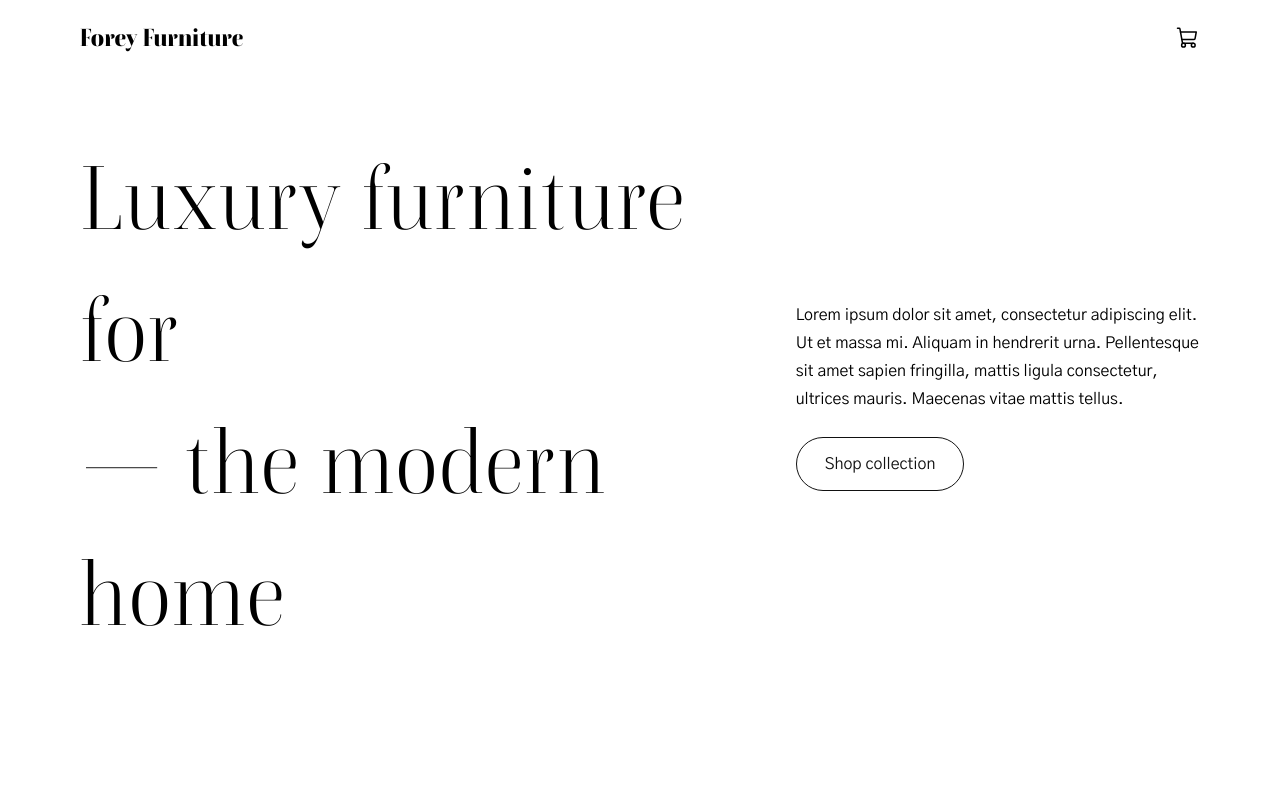
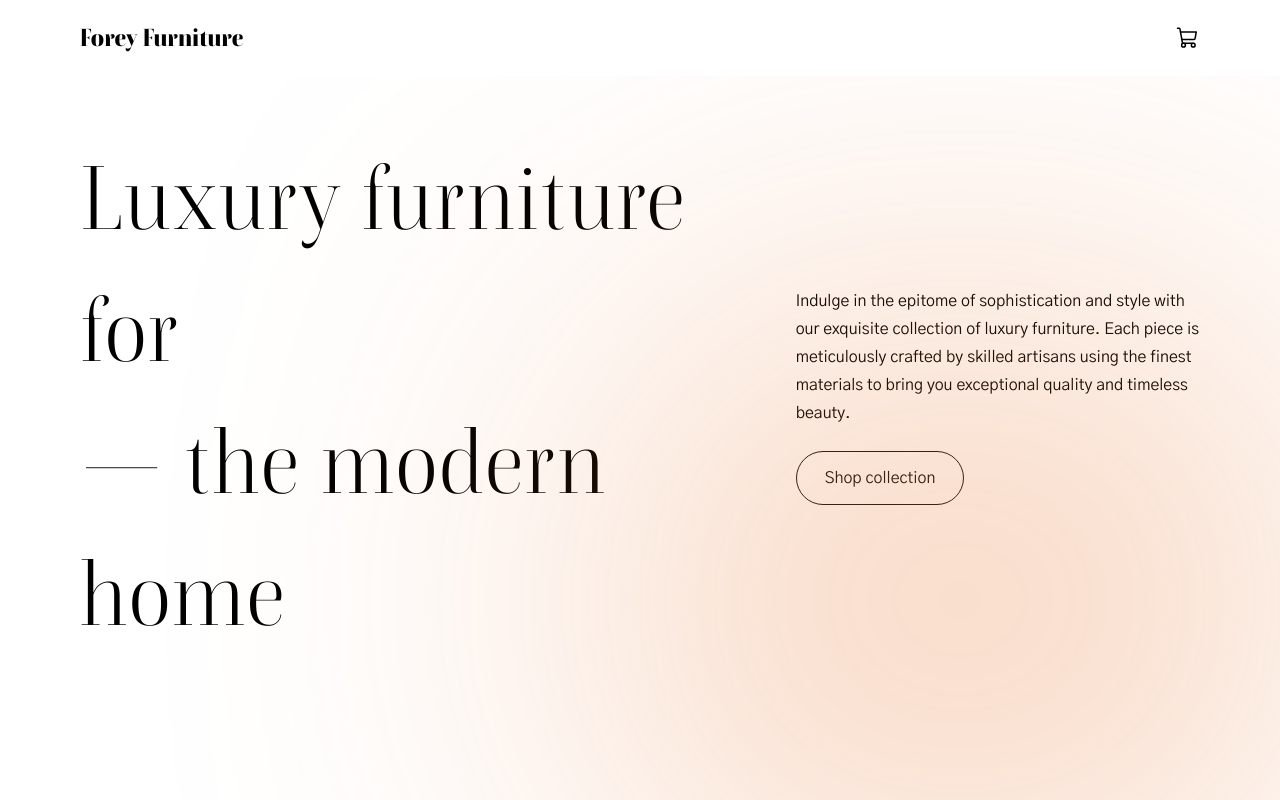
Before and after one commit to foreycodes/React-ECommerce, a React (Create React App) app: page / in a window 1280 px wide. Shown: the top 800 px of the page. Built offline with nearby package versions, Linux system fonts and the light colour scheme.

Commit message:
Final touches

```diff
--- a/public/index.html
+++ b/public/index.html
@@ -7,7 +7,7 @@
     <meta name="theme-color" content="#000000" />
     <meta
       name="description"
-      content="Web site created using create-react-app"
+      content="Luxury furniture website"
     />
     <link rel="apple-touch-icon" href="%PUBLIC_URL%/logo192.png" />
     <!--
@@ -24,7 +24,7 @@
       work correctly both with client-side routing and a non-root public URL.
       Learn how to configure a non-root public URL by running `npm run build`.
     -->
-    <title>React App</title>
+    <title>Forey Furniture</title>
   </head>
   <body>
     <noscript>You need to enable JavaScript to run this app.</noscript>
--- a/src/App.css
+++ b/src/App.css
@@ -21,6 +21,7 @@
     3. Allow percentage-based heights in the application
   */
   html, body {
+    scroll-behavior: smooth;
     height: 100%;
     font-family: var(--font-body);
   }
@@ -131,8 +132,8 @@ h2 {
   :root {
     --font-display-xl: 100px;
 
-    --font-display-lg: 64px;
-    --font-display-lg-height: 80px;
+    --font-display-lg: 48px;
+    --font-display-lg-height: 52px;
     --font-display-lg-weight: 500;
 
     --font-display-md: 42px;
--- a/src/components/blur.css
+++ b/src/components/blur.css
@@ -1,10 +1,10 @@
 .blur {
     position: absolute;
     z-index: 1;
-    width: 720px;
-    height: 720px;
-    left: 170px;
-    top: 610px;
+    width: 50vw;
+    height: 50vh;
+    left: 50%;
+    top: 50%;
     background: rgba(230, 110, 34, 0.5);
     filter: blur(200px);
     border-radius: 999999px;
--- a/src/components/button.jsx
+++ b/src/components/button.jsx
@@ -1,16 +1,20 @@
-import React from 'react'
-import { motion } from "framer-motion"
+import React from "react";
+import { motion } from "framer-motion";
 
-import "./button.css"
+import "./button.css";
 
-const Button = ({ variant, text = "Shop collection" }) => {
+const Button = ({
+  variant,
+  href = "#product-section",
+  text = "Shop collection",
+}) => {
   return (
-    <motion.button
-    whileTap={{scale: 0.98}}
-    className={`button ${ variant }`}>
-        { text }
-    </motion.button>
-  )
-}
+    <a href={href}>
+      <motion.button whileTap={{ scale: 0.98 }} className={`button ${variant}`}>
+        {text}
+      </motion.button>
+    </a>
+  );
+};
 
-export default Button
+export default Button;
--- a/src/components/homepage/filler.jsx
+++ b/src/components/homepage/filler.jsx
@@ -4,7 +4,6 @@ import TextScroll from "./textScroll"
 import Star from "../../assets/Star.svg"
 import FillerImg from "../../assets/tripleFillerImg.jpg"
 import { motion } from "framer-motion"
-import Blur from "../blur"
 import "../../App.css";
 import "./filler.css";
 
@@ -27,7 +26,7 @@ const Filler = () => {
             <div className="filler mid"></div>
             <div className="filler right">
               <h2>Comfort</h2>
-              <p>Lorem ipsum dolor sit amet consectetur, adipisicing elit. Vero aspernatur et vel voluptatem sint laborum ab. Harum, cum! Excepturi quas ad natus rem quam voluptatem nam laborum consequatur esse sit.</p>
+              <p>Experience the ultimate in comfort and luxury with our plush seating options and sumptuous bedding. Whether you're entertaining guests or relaxing at home, our furniture will create an ambiance of luxury and opulence.</p>
               <Button variant="dark" />
             </div>
         </div>
--- a/src/components/homepage/hero.jsx
+++ b/src/components/homepage/hero.jsx
@@ -1,6 +1,7 @@
 import React from 'react'
 import { motion, useScroll, useTransform } from "framer-motion"
 import Button from "../button"
+import Blur from "../../components/blur"
 import "../../App.css";
 import "./hero.css";
 
@@ -15,6 +16,7 @@ const Hero = () => {
     <div>
       <div
       className="hero-wrapper">
+        <Blur />
           <motion.div
           style={{opacity}}
           className="hero-left-wrapper">
@@ -25,7 +27,7 @@ const Hero = () => {
          <motion.div
           style={{opacity}}
           className="hero-right-wrapper">
-            <p>Lorem ipsum dolor sit amet, consectetur adipiscing elit. Ut et massa mi. Aliquam in hendrerit urna. Pellentesque sit amet sapien fringilla, mattis ligula consectetur, ultrices mauris. Maecenas vitae mattis tellus.</p>
+            <p>Indulge in the epitome of sophistication and style with our exquisite collection of luxury furniture. Each piece is meticulously crafted by skilled artisans using the finest materials to bring you exceptional quality and timeless beauty.</p>
             <Button variant='light'/>
          </motion.div>
       </div>
--- a/src/components/homepage/textScroll.jsx
+++ b/src/components/homepage/textScroll.jsx
@@ -6,7 +6,7 @@ import "./textScroll.css"
 const TextScroll = () => {
 
 const { scrollYProgress } = useScroll();
-const x = useTransform(scrollYProgress, [0, 1], [1000, -5000]);
+const x = useTransform(scrollYProgress, [0, 1], [500, -5000]);
 
 return (
     <>
--- a/src/pages/cart/cart.jsx
+++ b/src/pages/cart/cart.jsx
@@ -57,8 +57,7 @@ export const Cart = () => {
                 <p>${totalAmount}</p>
               </div>
             </div>
-            {/* <button className="continue-button" onClick={() => navigate("/")}>Continue Shopping</button> */}
-            <Button variant="primary" text="CONTINUE"/>
+            <Button variant="primary" href="#" text="CONTINUE"/>
          </div>
       </div>
         ) : (
--- a/src/pages/shop/shop.jsx
+++ b/src/pages/shop/shop.jsx
@@ -16,7 +16,7 @@ const Shop = () => {
       {
         category.map((category, i) =>
         <div className="category-section">
-            <div key={i} className={`product-section ${category}`}>
+            <div key={i} id="product-section" className={`product-section ${category}`}>
               <div className="category-title-container">
                 <h2>{category.toUpperCase()}</h2>
                 <img className="arrow" alt="arrow" src={Arrow}></img>
--- a/src/products.js
+++ b/src/products.js
@@ -13,7 +13,7 @@ export const PRODUCTS = [
     {
         id: 2,
         productName: "Declan Chair",
-        price: 350.0,
+        price: 2500.0,
         type: "chairs",
         productImage: "declan.jpeg",
         productNoBg: "declan-bg.png"
@@ -21,7 +21,7 @@ export const PRODUCTS = [
     {
         id: 3,
         productName: "Madrone Chair",
-        price: 500.0,
+        price: 3000.0,
         type: "chairs",
         productImage: "madrone.jpeg",
         productNoBg: "madrone-bg.png"
@@ -30,7 +30,7 @@ export const PRODUCTS = [
     {
         id: 4,
         productName: "Pomona Chair",
-        price: 1000.0,
+        price: 4000.0,
         type: "chairs",
         productImage: "pomona.jpeg",
         productNoBg: "pomona-bg.png"
@@ -39,7 +39,7 @@ export const PRODUCTS = [
     {
         id: 5,
         productName: "Clayhill Table",
-        price: 2.0,
+        price: 6000.0,
         type: "tables",
         productImage: "clayhill.jpeg",
         productNoBg: "clayhill-bg.png"
@@ -47,7 +47,7 @@ export const PRODUCTS = [
     {
         id: 6,
         productName: "Cordelia Table",
-        price: 20000.0,
+        price: 8000.0,
         type: "tables",
         productImage: "cordelia.jpeg",
         productNoBg: "cordelia-bg.png"
@@ -55,7 +55,7 @@ export const PRODUCTS = [
     {
         id: 7,
         productName: "Finnley Table",
-        price: 55.0,
+        price: 5000.0,
         type: "tables",
         productImage: "finnley.jpeg",
         productNoBg: "finnley-bg.png"
@@ -63,7 +63,7 @@ export const PRODUCTS = [
     {
         id: 8,
         productName: "Sullivan Table",
-        price: 8.0,
+        price: 5500.0,
         type: "tables",
         productImage: "sullivan.jpeg",
         productNoBg: "sullivan-bg.png"
```
Also changed, not shown: 1 other file (tests, documents, lock files or other folders).
